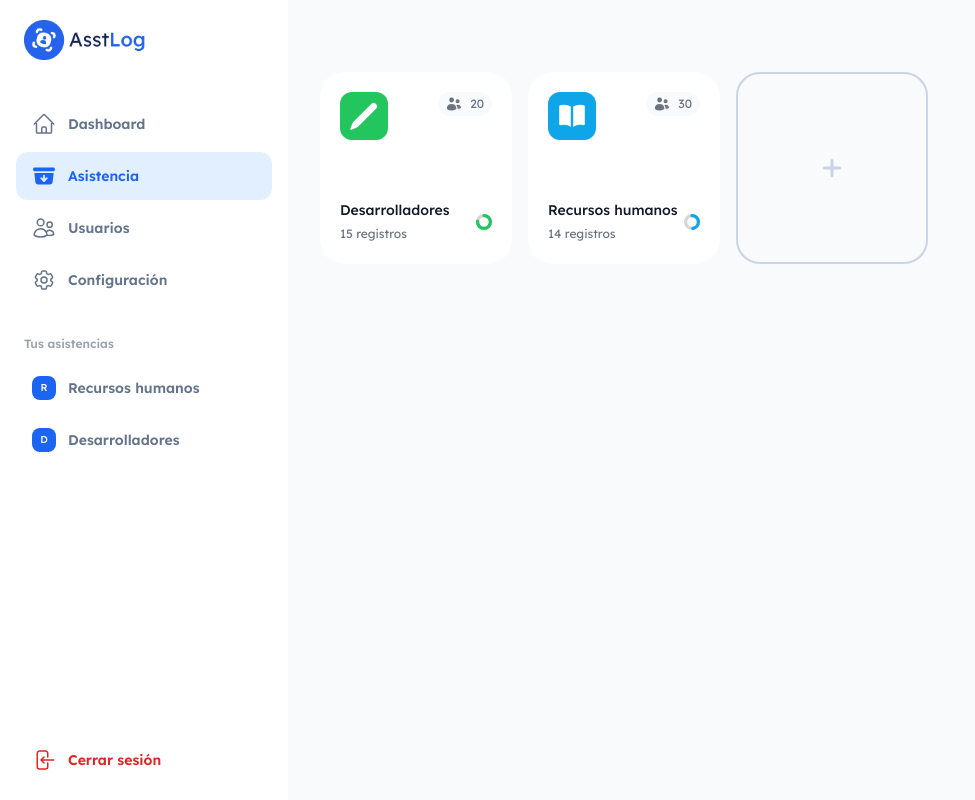
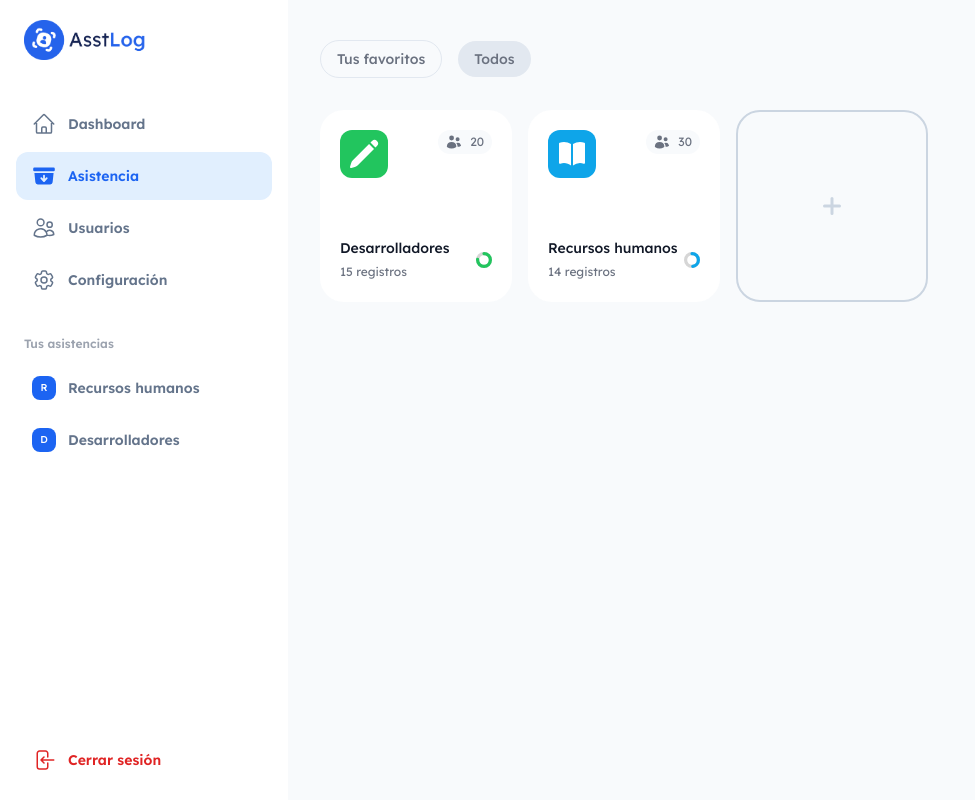
Before and after one commit to YerikAH/asst-log, a React (Vite) app in the folder client-asst-log/: page /attendance-group in a window 1280 px wide. Shown: the whole page, without its empty margins (0-975 px from the left). Built offline with nearby package versions, Linux system fonts and the light colour scheme.

Commit message:
refactor(client): :recycle: Refactor AttendaceGroup component.

```diff
--- a/client-asst-log/src/components/attendance-group/index.ts
+++ b/client-asst-log/src/components/attendance-group/index.ts
@@ -1,3 +1,3 @@
+export { ListCards } from "./list-cards";
 export { FilterCards } from "./filter-cards";
 export { CreateGroupModal } from "./create-group-modal";
-export { CardCode } from "./card-code";
--- a/client-asst-log/src/components/attendance-group/card-code/index.tsx
+++ b/client-asst-log/src/components/attendance-group/list-cards/card-attendance/index.tsx
@@ -12,7 +12,7 @@ interface Props {
   href: string;
 }
 
-export const CardCode = ({
+export const CardAttendance = ({
   name,
   value,
   total,
--- /dev/null
+++ b/client-asst-log/src/components/attendance-group/list-cards/index.tsx
@@ -0,0 +1,53 @@
+import { BookOpenIcon, PencilIcon } from "@heroicons/react/24/solid";
+import { CardAttendance } from "./card-attendance";
+import { PlusIcon } from "@heroicons/react/24/outline";
+import { useState } from "react";
+import { CreateGroupModal } from "../create-group-modal";
+
+const data = [
+  {
+    name: "Desarrolladores",
+    total: 20,
+    value: 15,
+    color: "#22c55e",
+    icon: PencilIcon,
+  },
+  {
+    name: "Recursos humanos",
+    total: 30,
+    value: 14,
+    color: "#0ea5e9",
+    icon: BookOpenIcon,
+  },
+];
+
+export const ListCards = () => {
+  const [open, setOpen] = useState(false);
+  return (
+    <>
+      <div className="flex flex-wrap justify-start items-center mt-8 gap-4">
+        {data.map((item, idx) => (
+          <CardAttendance
+            color={item.color}
+            href={item.name}
+            icon={item.icon}
+            name={item.name}
+            total={item.total}
+            value={item.value}
+            key={idx}
+          />
+        ))}
+        <button
+          className="bg-transparent border-slate-300  border-2 rounded-3xl p-5 size-48 transition-all flex justify-center items-center hover:bg-slate-200 hover:border-slate-200 group hover:scale-105 "
+          onClick={() => setOpen(!open)}
+        >
+          <PlusIcon
+            className="text-slate-300 size-6 group-hover:text-slate-500 transition-colors"
+            strokeWidth={3}
+          />
+        </button>
+      </div>
+      <CreateGroupModal open={open} setOpen={setOpen} />
+    </>
+  );
+};
--- a/client-asst-log/src/pages/attendance-group/index.tsx
+++ b/client-asst-log/src/pages/attendance-group/index.tsx
@@ -1,59 +1,18 @@
-import { CardCode, CreateGroupModal } from "@/components/attendance-group";
+import { FilterCards, ListCards } from "@/components/attendance-group";
 import { useTitle } from "@/hook";
-import { BookOpenIcon, PencilIcon } from "@heroicons/react/20/solid";
-import { PlusIcon } from "@heroicons/react/24/outline";
-import { useEffect, useState } from "react";
+import { useEffect } from "react";
 import { Outlet } from "react-router-dom";
-
-const data = [
-  {
-    name: "Desarrolladores",
-    total: 20,
-    value: 15,
-    color: "#22c55e",
-    icon: PencilIcon,
-  },
-  {
-    name: "Recursos humanos",
-    total: 30,
-    value: 14,
-    color: "#0ea5e9",
-    icon: BookOpenIcon,
-  },
-];
 
 function AttendanceGroup() {
   const { changeTitle } = useTitle();
-  const [open, setOpen] = useState(false);
 
   useEffect(() => {
     changeTitle("Registro de asistencias - AsstLog");
   }, [changeTitle]);
   return (
     <div className="max-w-5xl w-full mx-auto">
-      <div className="flex flex-wrap justify-start items-center mt-8 gap-4">
-        {data.map((item, idx) => (
-          <CardCode
-            color={item.color}
-            href={item.name}
-            icon={item.icon}
-            name={item.name}
-            total={item.total}
-            value={item.value}
-            key={idx}
-          />
-        ))}
-        <button
-          className="bg-transparent border-slate-300  border-2 rounded-3xl p-5 size-48 transition-all flex justify-center items-center hover:bg-slate-200 hover:border-slate-200 group hover:scale-105 "
-          onClick={() => setOpen(!open)}
-        >
-          <PlusIcon
-            className="text-slate-300 size-6 group-hover:text-slate-500 transition-colors"
-            strokeWidth={3}
-          />
-        </button>
-      </div>
-      <CreateGroupModal open={open} setOpen={setOpen} />
+      <FilterCards />
+      <ListCards />
       <Outlet />
     </div>
   );
```
